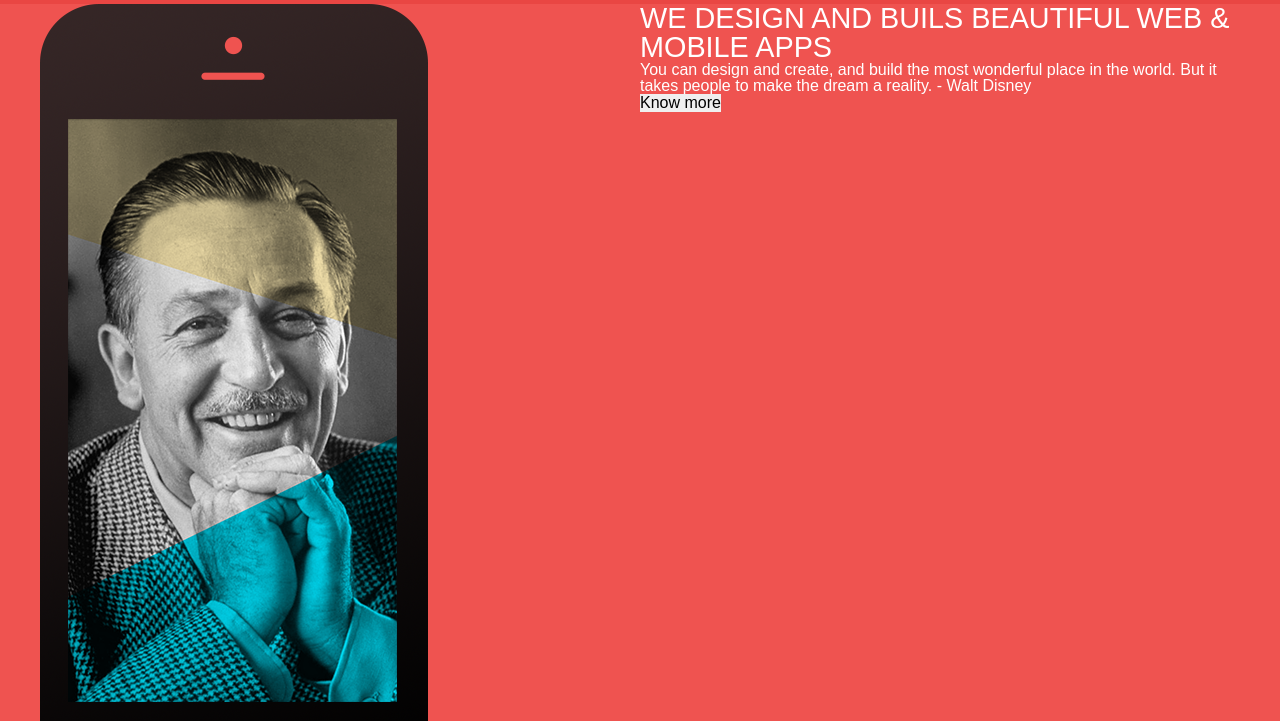
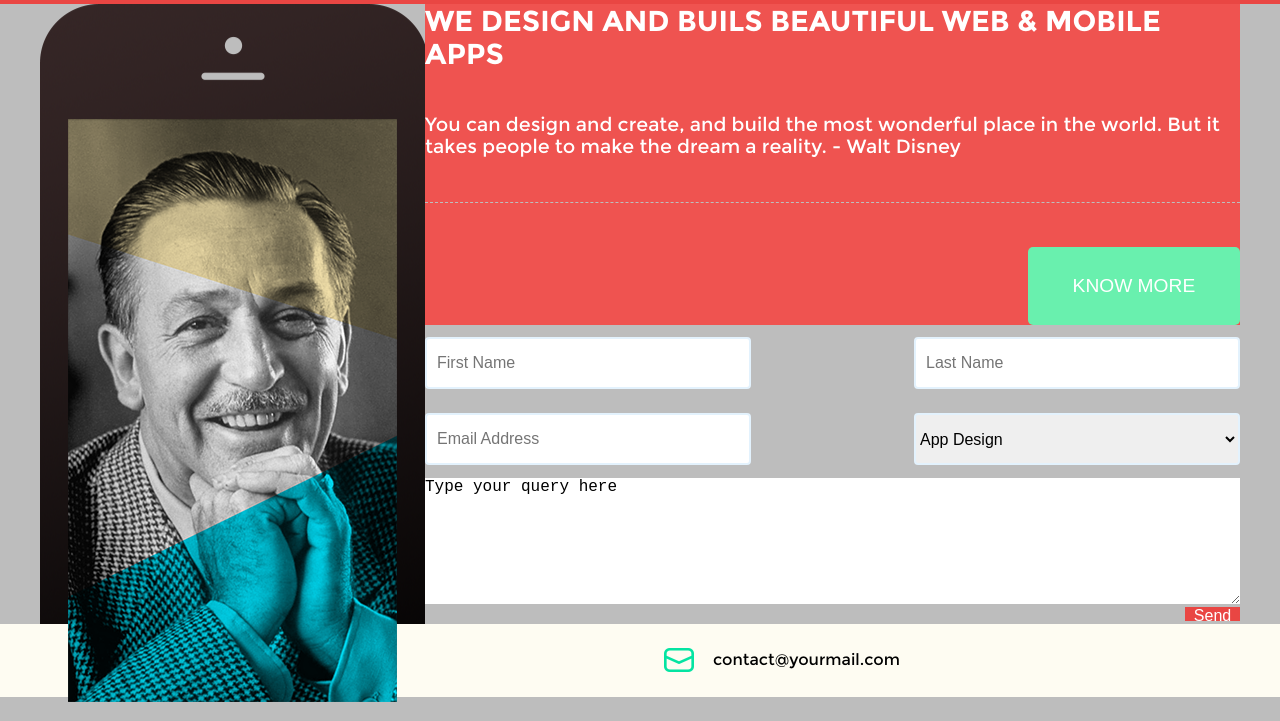
Before and after one commit to KseniaCheledina/second, a plain HTML site: page index.pug in a window 1280 px wide. Shown: the part 96-817 px from the top of the page. Drawn offline with nearby package versions, Linux system fonts and the light colour scheme; files that its build step writes are made by us from their sources; files whose address does not match are found by name.

Commit message:
main
набрости основной части

```diff
--- a/index.pug
+++ b/index.pug
@@ -17,26 +17,28 @@ html
 						a contact us
 
 		main
-			.red
-				.positioner.container
-					.phone
-						.frame
-							img(src="images/phone_screen.png")
-					.content
-						.introduction
-							h2 we design and buils beautiful web &amp; mobile apps
-							p You can design and create, and build the most wonderful place in the world. But it takes people to make the dream a reality. - Walt Disney
-							button Know more
-				.form
-					form
-						input(type="text", name="firstname", placeholder="First Name")
-						input(type="text", name="lastname", placeholder="Last Name")
-						input(type="email", name="email", placeholder="Email Address")
-						select(name="design")
-							option(value="option1") App Design
-							option(value="option2") Option 2
-						textarea(name="message", rows="7", cols="50") Type your quety here
-						input(type="submit", value="Send")
+			.positioner.container
+				.phone
+					.frame
+						.screen
+				.content
+					.introduction
+						h2 we design and buils beautiful web &amp; mobile apps
+						p You can design and create, and build the most wonderful place in the world. But it takes people to make the dream a reality. - Walt Disney
+						button Know more
+					.form
+						form
+							.input-section
+								input(type="text", name="firstname", placeholder="First Name")
+								input(type="text", name="lastname", placeholder="Last Name")
+								input(type="email", name="email", placeholder="Email Address")
+								select(name="design")
+									option(value="option1") App Design
+									option(value="option2") Option 2
+							.textarea
+								textarea(name="message", rows="7", cols="80") Type your query here
+							.submit
+								input(type="submit", value="Send" class="submit")
 
 
 		footer(id="footer")
--- a/styles/style.styl
+++ b/styles/style.styl
@@ -8,8 +8,9 @@ footer-color = #FEFCF2
 darker-red = #E94643
 lighter-red = #EF5350
 lighter-black = #1D1D1D
+form-border = #E3F2FD
 grey = #BDBDBD
-
+white = #ffffff
 /* -------- Genera part ----------*/
 html
 	width: 100%
@@ -26,9 +27,10 @@ body
 	line-height: 1
 	width: 100%
 	height: 100%
-	font-family: Monserrat, sans-serif
+	font-family: Montserrat, sans-serif
 	font-size: 16px
-	background: yellow
+	background: grey
+	color: white
 ul
 	li
 		list-style: none
@@ -52,7 +54,6 @@ a
 	flex-wrap(wrap)
 	nav
 		width: 100%
-		color: #ffffff
 		flexbox(flex)
 		justify-content(space-between)
 		align-items: baseline
@@ -63,42 +64,104 @@ a
 		ul
 			li
 				text-transform: uppercase
-			a:hover
-				border-bottom: 3px solid hover-color
+				a
+					border-bottom: 3px solid hover-color
 
 /* -------- Main part ----------*/
 main
-	.red
-		background: lighter-red
-		width: 100%
-		height: 104vh
 	.container
 		flexbox(flex)
 		.phone, .content
 			flex(1)
+			flexbox(flex)
 		.content
-			flexbox(flex)
 			flex-wrap: (wrap)
-			color: #ffffff
-			h2
-				text-transform: uppercase
-				font-size: 1.8em
+			.introduction
+				flexbox(flex)
+				justify-content(center)
+				flex-direction(column)
+				line-height: 1.15
 				font-weight: normal
-			.introduction
-				height: 104vh
+				align-items(center)
+				max-height: 104vh
+				background: lighter-red
+				h2
+					text-transform: uppercase
+					font-size: 1.8em
+					margin-bottom: 5.2%
+
+				p
+					font-size: 1.2em
+					border-bottom: 1px dashed grey
+					padding-bottom: 5.5%
+					margin-bottom: 5.5%
+
+				button
+					align-self(flex-end)
+					text-transform: uppercase
+					background: lighter-green
+					color: #ffffff
+					font-size: 1.2em
+					padding: 3.4% 5.5%
+					border-radius: 5px
+			form
+				flexbox(flex)
+				flex-direction(column)
+				.input-section
+					flexbox(flex)
+					flex-wrap(wrap)
+					justify-content: space-between
+					input, select
+						flex-basis(40%)
+						border-radius: 4px
+						margin: 1.5% 0
+						border: 2px solid form-border
+					input
+						padding: 15px 10px
+
+					textarea
+						padding: 15px 20px;
+						flex(100%)
+						border-radius: 5px
+						margin: 1.5%
+				.submit
+					align-self(flex-end)
+					input[type="submit"]
+						background: darker-red
+						height: 14px
+						width: 55px
+						color: white
+
+
+
+
 		.phone
+			justify-content(center)
 			.frame
+				flexbox(flex)
+				align-items(center)
+				justify-content(center)
 				position: relative
-				background: url("../images/phone_frame.png") no-repeat
+				max-width: 388px
 				width: 100%
 				height: 100%
-				img
-
+				max-height: 814px
+				background: url("../images/phone_frame.png") no-repeat
+				.screen
 					position: absolute
+					z-index: 10
+					max-width: 329px
+					max-height: 583px
 					top: 115px
 					left: 28px
+					width: 100%
+					height: 100%
+					background: url("../images/phone_screen.png") no-repeat
+
+
 /* -------- Footer part ----------*/
 #footer
+	color: #000000
 	background: footer-color
 	height: 73px
 	flexbox(flex)
@@ -108,7 +171,7 @@ main
 		flex(50%)
 		.copyright, .contact
 			align-self: center
-			flex(50%)
+			flex(40%)
 		.copyright
 			padding-left: 9%
 		.contact
```
Also changed, not shown: index.html, styles/style.css.
